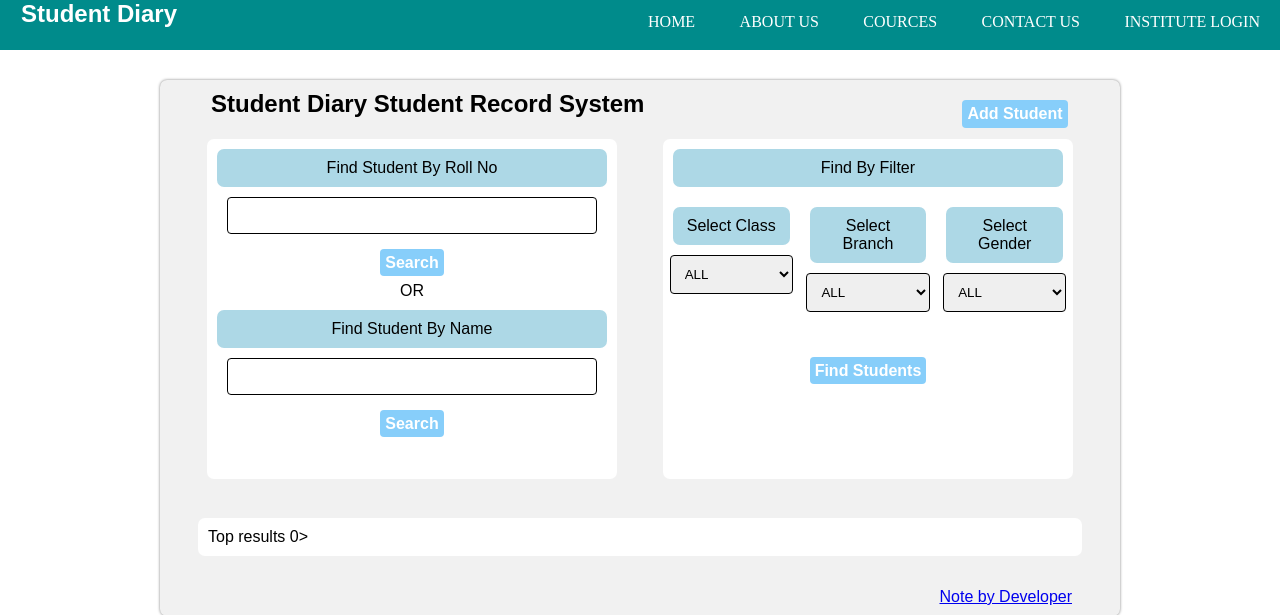
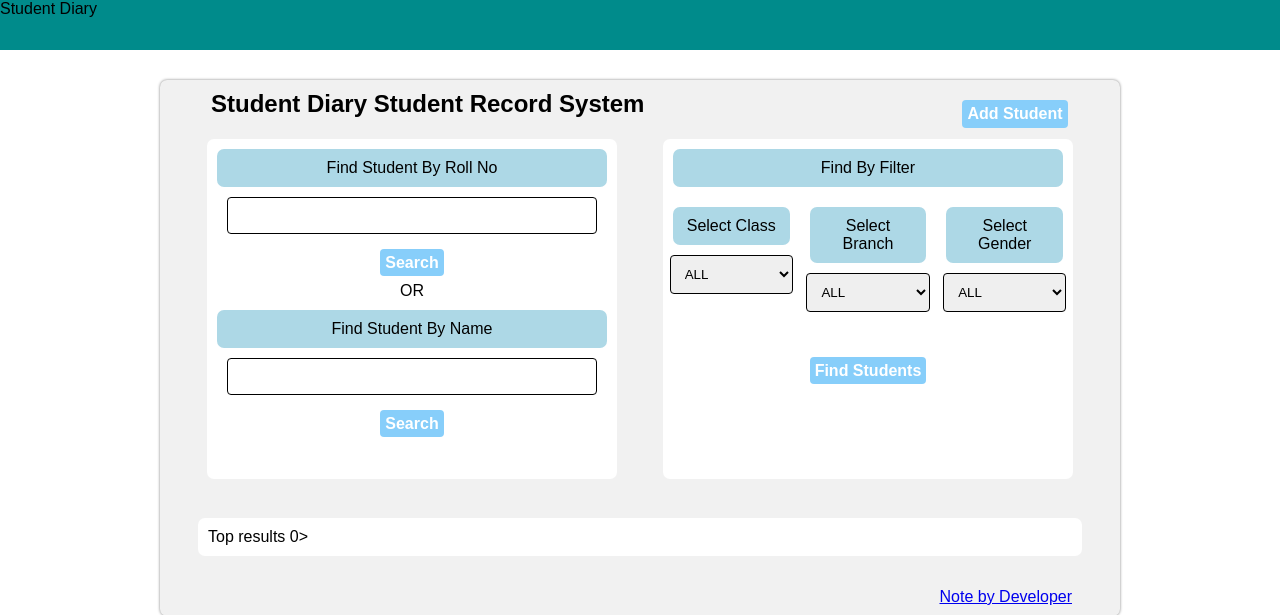
Before and after one commit to aniketkardule/students, a PHP site: page /index.php in a window 1280 px wide. Shown: the top 615 px of the page. Run offline with PHP 8.4, Linux system fonts and the light colour scheme; data that the repository does not hold is empty; some web fonts are replaced.

Commit message:
Update header.php

```diff
--- a/header.php
+++ b/header.php
@@ -1,12 +1,5 @@
 <div class="wrapper">
         <div class="logo">
-                <span style="color:#fff;font-size:24px;margin:auto auto auto 21px;font-weight:bold;">Student Diary</span>
+                <span>Student Diary</span>
         </div>
-<ul class="nav-area">
-<li><a href="#">Home</a></li>
-<li><a href="#">About Us</a></li>
-<li><a href="#">Cources</a></li>
-<li><a href="#">Contact Us</a></li>
-<li><a href="students.php">Institute Login</a></li>
-</ul>
 </div>
```
